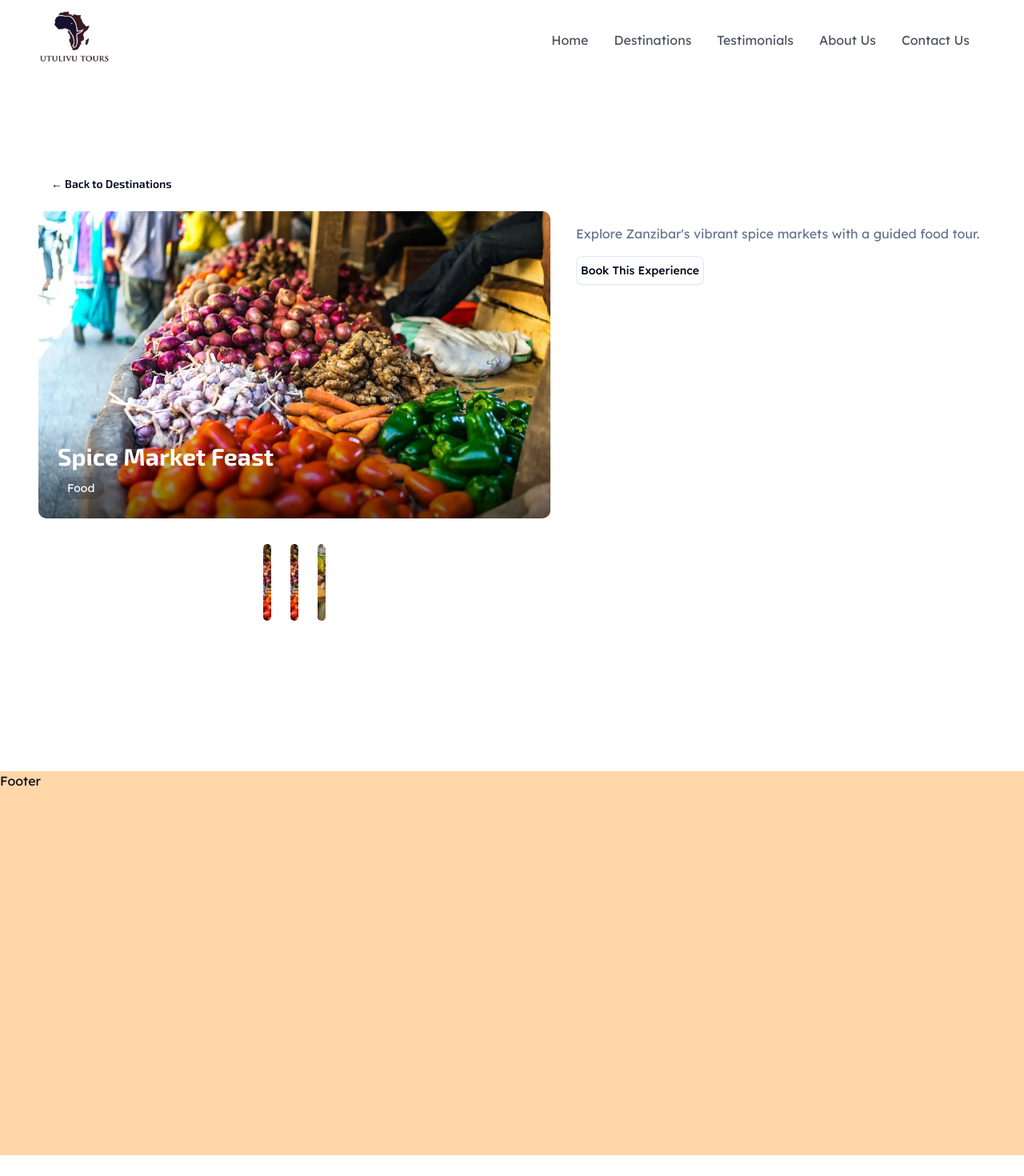
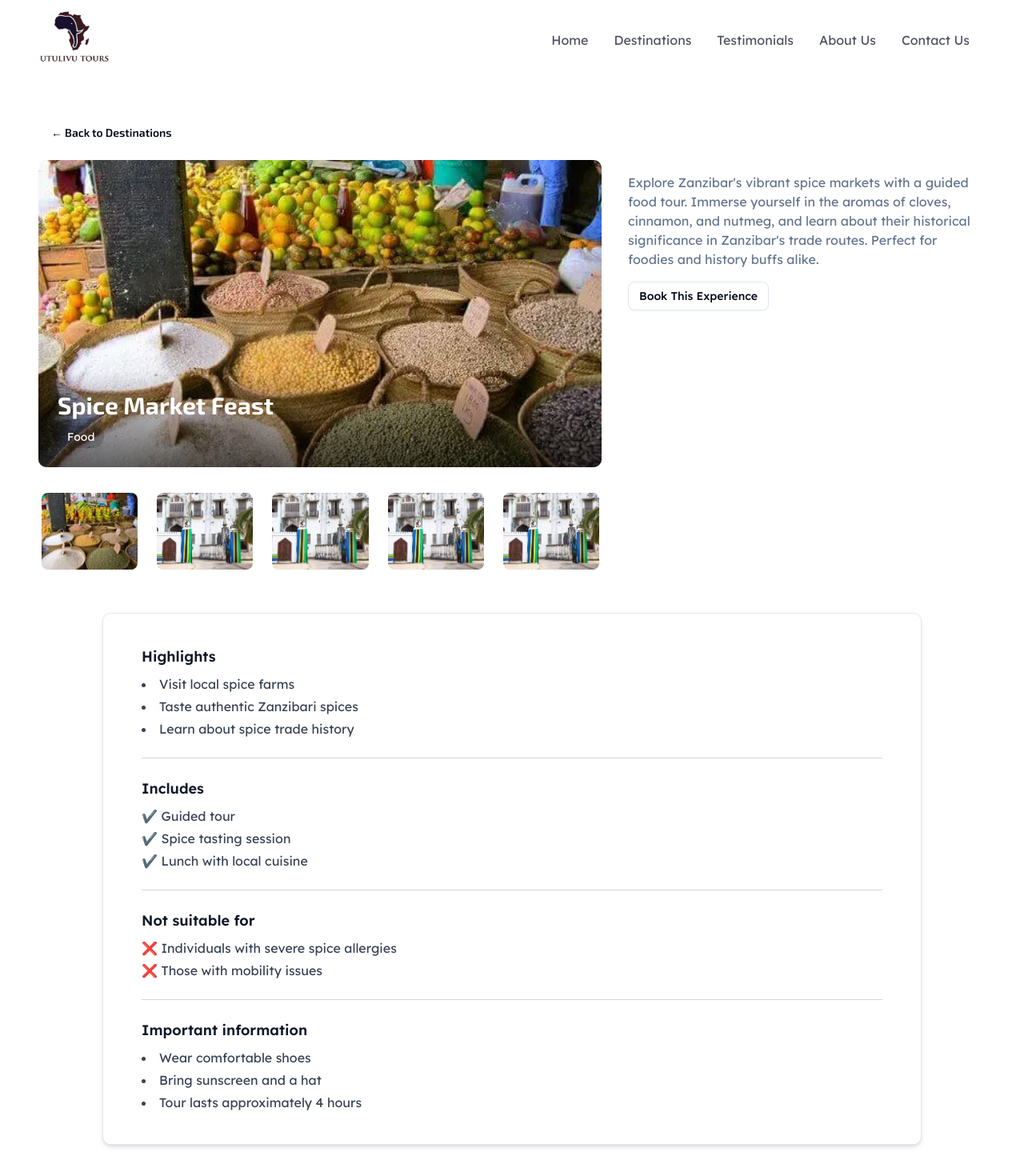
Before and after one commit to bojan09/utulivu-2.0, a React (Vite) app: page /destinations/1 in a window 1280 px wide. Shown: the top 1470 px of the page at 80% size. Before the commit the page ends 1444 px from the top, so only its background shows below. Built offline with nearby package versions, Linux system fonts and the light colour scheme.

Commit message:
DestinationDetail, work in progress, ImageCarousel bug fix, Added Tour Card

```diff
--- a/src/App.tsx
+++ b/src/App.tsx
@@ -8,7 +8,7 @@ const App = () => {
   return (
     <div className="min-h-screen">
       <Navbar />
-      <main className="pt-16">
+      <main className="">
         <ScrollToTop />
         <Routes>
           <Route index path="/" element={<Home />} />
--- a/src/components/DestinationDetail.tsx
+++ b/src/components/DestinationDetail.tsx
@@ -5,6 +5,7 @@ import { Button } from "@/components/ui/button";
 import { ImageCarousel } from "@/components/ImageCarousel";
 import { ImageModal } from "@/components/ImageModal";
 import { destinationsData } from "@/constants";
+import TourCard from "@/components/TourCard";
 
 export default function DestinationDetail() {
   const { id } = useParams<{ id: string }>();
@@ -54,7 +55,7 @@ export default function DestinationDetail() {
           {/* Hero Container */}
           <div className="flex flex-col gap-8">
             {/* Hero Image */}
-            <div className="relative rounded-lg overflow-hidden transition-all duration-300 md:w-[50vw]">
+            <div className="relative rounded-lg overflow-hidden transition-all duration-300 md:w-[55vw]">
               <img
                 src={mainImage || post.image}
                 alt={post.title}
@@ -74,8 +75,7 @@ export default function DestinationDetail() {
               onImageClick={(image) => {
                 console.log("Opening modal with image:", image); // Debug
                 setSelectedImage(image);
-                // Optional: Update main image
-                setMainImage(image);
+                setMainImage(image); // Optional: Update main image
               }}
             />
           </div>
@@ -85,20 +85,36 @@ export default function DestinationDetail() {
             <div className="prose max-w-prose">
               <p className="text-muted-foreground my-4">{post.description}</p>
             </div>
-            <Button asChild variant="outline" className="md:w-[10rem] md:px-4">
+
+            <Button asChild variant="outline" className="w-[11rem]">
               <Link to="/contact">Book This Experience</Link>
             </Button>
           </div>
         </div>
+
         {/* Image Modal */}
         {selectedImage && (
           <ImageModal
             images={carouselImages}
-            initialImage={selectedImage} // TypeScript now happy since we check selectedImage
+            initialImage={selectedImage}
             alt={post.title}
             onClose={() => setSelectedImage(null)}
           />
         )}
+
+        {/* Tour Card */}
+        <div className="flex items-center justify-center">
+          <TourCard
+            tour={{
+              id: post.id,
+              highlights: post.highlights,
+              description: post.description,
+              includes: post.includes,
+              notSuitableFor: post.notSuitableFor,
+              importantInformation: post.importantInformation,
+            }}
+          />
+        </div>
       </div>
     </div>
   );
--- a/src/components/ImageCarousel.tsx
+++ b/src/components/ImageCarousel.tsx
@@ -21,7 +21,7 @@ export function ImageCarousel({ images, onImageClick }: ImageCarouselProps) {
     responsive: [
       {
         breakpoint: 1024,
-        settings: { slidesToShow: Math.min(carouselImages.length, 5) },
+        settings: { slidesToShow: Math.min(carouselImages.length, 6) },
       },
       {
         breakpoint: 640,
--- /dev/null
+++ b/src/components/TourCard.tsx
@@ -0,0 +1,70 @@
+import React from "react";
+import { Card, CardContent, CardTitle } from "@/components/ui/card";
+
+interface TourData {
+  id: number;
+  highlights: string[];
+  description: string;
+  includes: string[];
+  notSuitableFor: string[];
+  importantInformation: string[];
+  seeMoreLink?: string;
+}
+
+interface TourCardProps {
+  tour: TourData;
+}
+
+const TourCard: React.FC<TourCardProps> = ({ tour }) => {
+  return (
+    <Card className="border rounded-lg shadow-md bg-white dark:bg-gray-800 transition-all duration-300 hover:shadow-lg w-full md:w-[80vw] md:mt-12">
+      <CardContent className="p-3 sm:py-4 sm:px-12 grid grid-cols-1 gap-4">
+        <div>
+          <CardTitle className="text-base sm:text-lg font-semibold text-gray-900 dark:text-white mb-2">
+            Highlights
+          </CardTitle>
+          <ul className="list-disc list-inside text-gray-700 dark:text-gray-300 space-y-1 text-sm sm:text-base">
+            {tour.highlights.map((highlight, index) => (
+              <li key={index}>{highlight}</li>
+            ))}
+          </ul>
+
+          <hr className="border-t border-gray-300 dark:border-gray-600 my-6" />
+
+          <CardTitle className="text-base sm:text-lg font-semibold text-gray-900 dark:text-white mt-4 mb-2">
+            Includes
+          </CardTitle>
+          <ul className=" text-gray-700 dark:text-gray-300 space-y-1 text-sm sm:text-base">
+            {tour.includes.map((item, index) => (
+              <li key={index}>✔️ {item}</li>
+            ))}
+          </ul>
+
+          <hr className="border-t border-gray-300 dark:border-gray-600 my-6" />
+
+          <CardTitle className="text-base sm:text-lg font-semibold text-gray-900 dark:text-white mt-4 mb-2">
+            Not suitable for
+          </CardTitle>
+          <ul className=" text-gray-700 dark:text-gray-300 space-y-1 text-sm sm:text-base">
+            {tour.notSuitableFor.map((item, index) => (
+              <li key={index}>❌ {item}</li>
+            ))}
+          </ul>
+          <hr className="border-t border-gray-300 dark:border-gray-600 my-6" />
+          <div>
+            <CardTitle className="text-base sm:text-lg font-semibold text-gray-900 dark:text-white mt-4 mb-2">
+              Important information
+            </CardTitle>
+            <ul className="list-disc list-inside text-gray-700 dark:text-gray-300 space-y-1 text-sm sm:text-base">
+              {tour.importantInformation.map((info, index) => (
+                <li key={index}>{info}</li>
+              ))}
+            </ul>
+          </div>
+        </div>
+      </CardContent>
+    </Card>
+  );
+};
+
+export default TourCard;
--- /dev/null
+++ b/src/components/ui/card.tsx
@@ -0,0 +1,92 @@
+import * as React from "react"
+
+import { cn } from "@/lib/utils"
+
+function Card({ className, ...props }: React.ComponentProps<"div">) {
+  return (
+    <div
+      data-slot="card"
+      className={cn(
+        "bg-card text-card-foreground flex flex-col gap-6 rounded-xl border py-6 shadow-sm",
+        className
+      )}
+      {...props}
+    />
+  )
+}
+
+function CardHeader({ className, ...props }: React.ComponentProps<"div">) {
+  return (
+    <div
+      data-slot="card-header"
+      className={cn(
+        "@container/card-header grid auto-rows-min grid-rows-[auto_auto] items-start gap-2 px-6 has-data-[slot=card-action]:grid-cols-[1fr_auto] [.border-b]:pb-6",
+        className
+      )}
+      {...props}
+    />
+  )
+}
+
+function CardTitle({ className, ...props }: React.ComponentProps<"div">) {
+  return (
+    <div
+      data-slot="card-title"
+      className={cn("leading-none font-semibold", className)}
+      {...props}
+    />
+  )
+}
+
+function CardDescription({ className, ...props }: React.ComponentProps<"div">) {
+  return (
+    <div
+      data-slot="card-description"
+      className={cn("text-muted-foreground text-sm", className)}
+      {...props}
+    />
+  )
+}
+
+function CardAction({ className, ...props }: React.ComponentProps<"div">) {
+  return (
+    <div
+      data-slot="card-action"
+      className={cn(
+        "col-start-2 row-span-2 row-start-1 self-start justify-self-end",
+        className
+      )}
+      {...props}
+    />
+  )
+}
+
+function CardContent({ className, ...props }: React.ComponentProps<"div">) {
+  return (
+    <div
+      data-slot="card-content"
+      className={cn("px-6", className)}
+      {...props}
+    />
+  )
+}
+
+function CardFooter({ className, ...props }: React.ComponentProps<"div">) {
+  return (
+    <div
+      data-slot="card-footer"
+      className={cn("flex items-center px-6 [.border-t]:pt-6", className)}
+      {...props}
+    />
+  )
+}
+
+export {
+  Card,
+  CardHeader,
+  CardFooter,
+  CardTitle,
+  CardAction,
+  CardDescription,
+  CardContent,
+}
--- a/src/constants.ts
+++ b/src/constants.ts
@@ -8,79 +8,222 @@ export const navLinks = [
 
 // DestinationsData images
 import {
-  darjani_spice_market,
+  sultans_palace,
   darjani_spice_market_2,
-  house_of_wonders,
-  old_fort,
-  stone_town,
-  street_artist,
-  sultans_palace,
 } from "./assets/images/destinations";
 
-interface Destination {
+export interface Destination {
   id: number;
-  link: string;
   title: string;
   description: string;
   category: string;
-  image: string; // Vite imports resolve to strings
+  image: string;
   additionalImages: string[];
+  highlights: string[];
+  includes: string[];
+  notSuitableFor: string[];
+  importantInformation: string[];
+  seeMoreLink?: string;
 }
 
 export const destinationsData: Destination[] = [
   {
     id: 1,
-    link: "stone-market-feast",
     title: "Spice Market Feast",
     description:
-      "Explore Zanzibar's vibrant spice markets with a guided food tour.",
+      "Explore Zanzibar's vibrant spice markets with a guided food tour. Immerse yourself in the aromas of cloves, cinnamon, and nutmeg, and learn about their historical significance in Zanzibar's trade routes. Perfect for foodies and history buffs alike.",
     category: "Food",
-    image: darjani_spice_market,
-    additionalImages: [darjani_spice_market, darjani_spice_market_2],
+    image: darjani_spice_market_2,
+    additionalImages: [
+      sultans_palace,
+      sultans_palace,
+      sultans_palace,
+      sultans_palace,
+    ],
+    highlights: [
+      "Visit local spice farms",
+      "Taste authentic Zanzibari spices",
+      "Learn about spice trade history",
+    ],
+    includes: [
+      "Guided tour",
+      "Spice tasting session",
+      "Lunch with local cuisine",
+    ],
+    notSuitableFor: [
+      "Individuals with severe spice allergies",
+      "Those with mobility issues",
+    ],
+    importantInformation: [
+      "Wear comfortable shoes",
+      "Bring sunscreen and a hat",
+      "Tour lasts approximately 4 hours",
+    ],
   },
-
   {
     id: 2,
-    link: "jungle-safari-adventure",
     title: "Jungle Safari Adventure",
-    description: "Track wildlife in Zanzibar's lush reserves.",
+    description:
+      "Track wildlife in Zanzibar's lush reserves, including the rare red colobus monkeys. This guided safari offers a thrilling escape into nature with expert guides sharing insights on local flora and fauna.",
     category: "Safari",
-    image: street_artist,
-    additionalImages: [darjani_spice_market, darjani_spice_market_2],
+    image: darjani_spice_market_2,
+    additionalImages: [
+      sultans_palace,
+      sultans_palace,
+      sultans_palace,
+      sultans_palace,
+    ],
+    highlights: [
+      "Spot rare red colobus monkeys",
+      "Explore dense jungle trails",
+      "Learn about local wildlife",
+    ],
+    includes: [
+      "Guided safari tour",
+      "Binoculars and guidebook",
+      "Bottled water",
+    ],
+    notSuitableFor: ["People with heart conditions", "Young children under 5"],
+    importantInformation: [
+      "Wear long sleeves and pants",
+      "Bring insect repellent",
+      "Tour lasts approximately 6 hours",
+    ],
   },
   {
     id: 3,
-    link: "nungwi-beach-day",
     title: "Nungwi Beach Day",
-    description: "Relax on the pristine sands of Nungwi with crystal waters.",
+    description:
+      "Relax on the pristine sands of Nungwi with crystal waters perfect for swimming or paddleboarding. Enjoy beachside cafes and stunning sunsets that make this a must-visit for relaxation seekers.",
     category: "Beaches",
-    image: sultans_palace,
-    additionalImages: [darjani_spice_market, darjani_spice_market_2],
+    image: darjani_spice_market_2,
+    additionalImages: [
+      sultans_palace,
+      sultans_palace,
+      sultans_palace,
+      sultans_palace,
+    ],
+    highlights: [
+      "Swim in crystal-clear waters",
+      "Try paddleboarding",
+      "Enjoy beachside sunsets",
+    ],
+    includes: [
+      "Beach access and equipment",
+      "Lunch at a local cafe",
+      "Safety briefing",
+    ],
+    notSuitableFor: [
+      "Non-swimmers without supervision",
+      "Individuals with sunburn",
+    ],
+    importantInformation: [
+      "Bring swimwear and towel",
+      "Apply sunscreen regularly",
+      "Tour lasts approximately 8 hours",
+    ],
   },
   {
     id: 4,
-    link: "stone-town-exploration",
     title: "Stone Town Exploration",
     description:
-      "Wander the labyrinthine alleys of this historic Swahili trading hub, blending Arab, Indian, and European influences with carved doors and coral architecture",
+      "Dive into the historic heart of Zanzibar with a thrilling tour through Stone Town's UNESCO-listed alleys. Visit landmarks like the House of Wonders and soak in Swahili culture.",
     category: "Adventures",
-    image: stone_town,
+    image: darjani_spice_market_2,
     additionalImages: [
-      darjani_spice_market,
-      darjani_spice_market_2,
-      house_of_wonders,
-      old_fort,
-      street_artist,
       sultans_palace,
+      sultans_palace,
+      sultans_palace,
+      sultans_palace,
+    ],
+    highlights: [
+      "Explore UNESCO-listed alleys",
+      "Visit the House of Wonders",
+      "Experience Swahili culture",
+    ],
+    includes: ["Guided walking tour", "Entrance fees", "Local guide"],
+    notSuitableFor: [
+      "People with walking difficulties",
+      "Those sensitive to crowds",
+    ],
+    importantInformation: [
+      "Wear comfortable shoes",
+      "Bring a water bottle",
+      "Tour lasts approximately 3 hours",
     ],
   },
   {
     id: 5,
-    link: "seafood-cooking-class",
     title: "Seafood Cooking Class",
-    description: "Learn to cook local seafood dishes with expert chefs.",
+    description:
+      "Learn to cook local seafood dishes with expert chefs in a hands-on class. Savor the flavors of Zanzibar's coastal cuisine, blending African and Arab influences.",
     category: "Food",
-    image: old_fort,
-    additionalImages: [darjani_spice_market, darjani_spice_market_2],
+    image: darjani_spice_market_2,
+    additionalImages: [
+      sultans_palace,
+      sultans_palace,
+      sultans_palace,
+      sultans_palace,
+    ],
+    highlights: [
+      "Hands-on cooking with chefs",
+      "Taste Zanzibari seafood dishes",
+      "Learn African-Arab fusion",
+    ],
+    includes: [
+      "Cooking class session",
+      "All ingredients provided",
+      "Meal to enjoy",
+    ],
+    notSuitableFor: [
+      "Individuals with seafood allergies",
+      "Those with dietary restrictions",
+    ],
+    importantInformation: [
+      "Wear an apron if possible",
+      "Class lasts approximately 3 hours",
+      "No prior cooking experience needed",
+    ],
   },
 ];
+
+interface TourData {
+  id: number;
+  highlights: string[];
+  description: string;
+  includes: string[];
+  notSuitableFor: string[];
+  importantInformation: string[];
+  seeMoreLink?: string;
+}
+export const tourData: TourData[] = [
+  {
+    id: 1,
+    highlights: [
+      "Fly over Teotihuacan on a hot air balloon and enjoy the panoramic views",
+      "Choose to enjoy only a balloon flight over Teotihuacan or a more complete option",
+      "Explore the ancient ruins of Teotihuacan with a professional guide",
+      "Visit one of the world's most important pilgrimage sites, Basílica of Guadalupe",
+      "Savor the most authentic Mexican flavors by participating in a tequila tasting",
+    ],
+    description:
+      "Embark on a one-day tour to take part in a hot air balloon ride over the Teotihuacan Pyramids! Select among the three available options, each one designed to perfectly trigger clients' needs! There are balloon flight without transportation, balloon flight with transportation to the balloon port, and the most upgraded option, which includes round-trip transportation, a guided tour, and a tequila tasting. Experience an unforgettable adventure!",
+    includes: [
+      "Professional guide",
+      "Round-trip transportation",
+      "Professional photographs",
+      "Snacks and drinks",
+      "Tips",
+    ],
+    notSuitableFor: [
+      "People with severe mobility issues",
+      "Children under 5 years",
+    ],
+
+    importantInformation: [
+      "Bring sunscreen and a hat",
+      "Tour operates in sunny and warm weather conditions",
+      "Check-in 30 minutes prior to departure",
+    ],
+  },
+];
--- a/src/index.css
+++ b/src/index.css
@@ -195,3 +195,10 @@ a.btn {
   display: flex;
   justify-content: start;
 }
+
+.slick-slide {
+  min-width: 80px;
+}
+.slick-slide img {
+  width: 14rem;
+}
```
